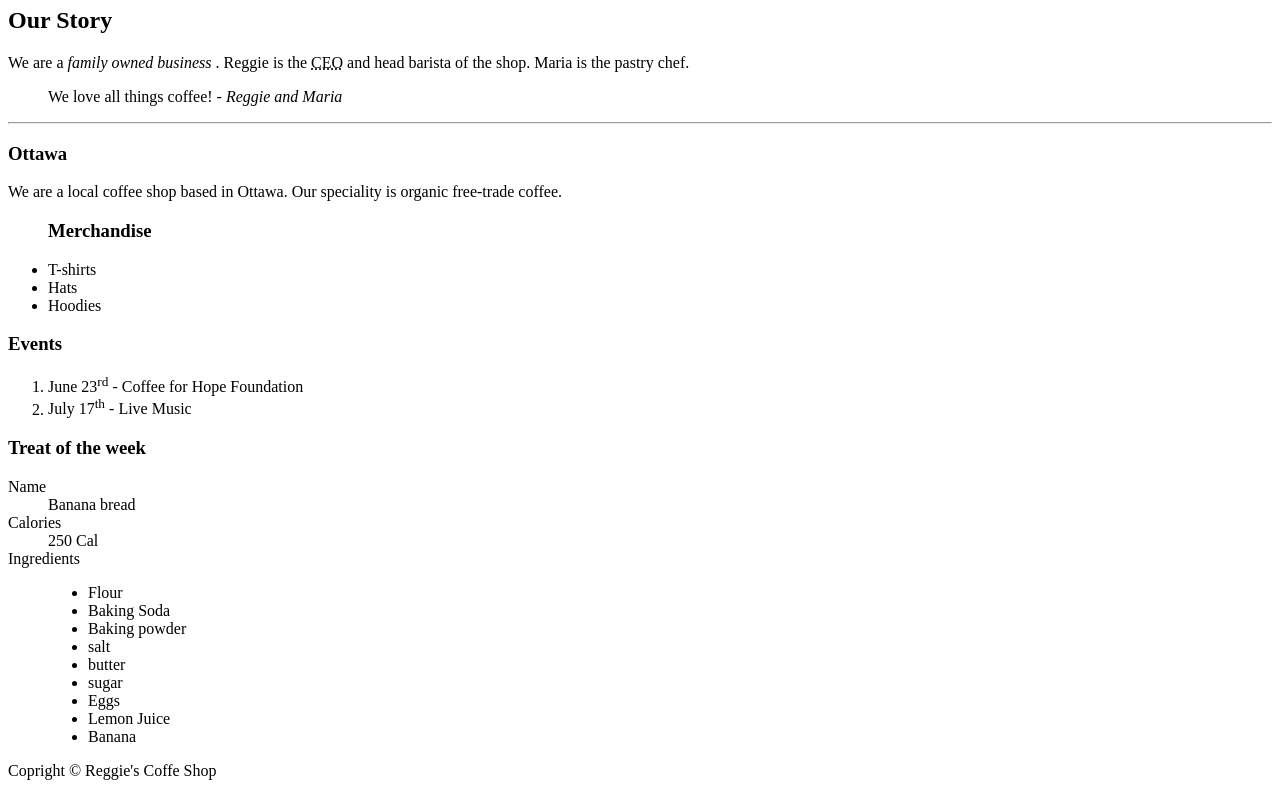
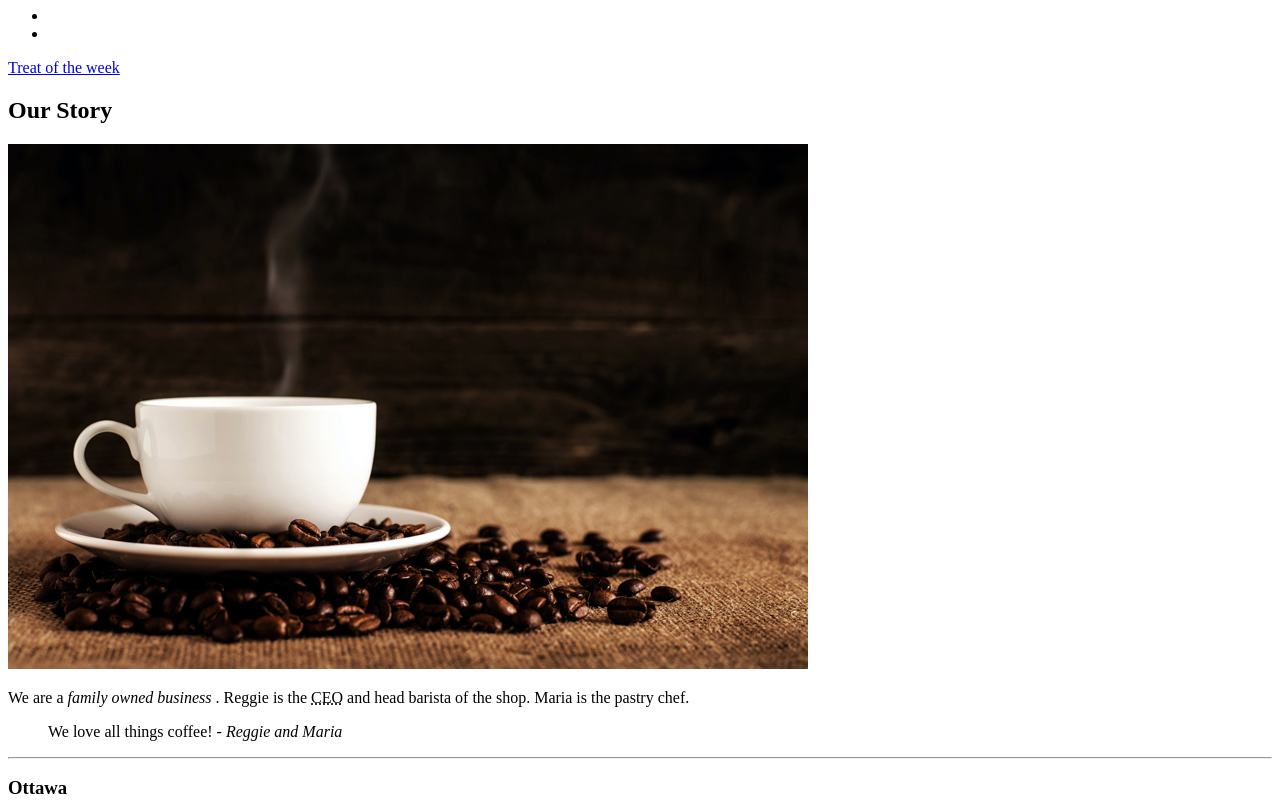
Before and after one commit to seck0011/seck0011.github.io, a plain HTML site: page week 4/index.html in a window 1280 px wide. Shown: the part 73-880 px from the top of the page. Drawn offline with Linux system fonts and the light colour scheme.

Commit message:
Adds links and contact page

```diff
--- a/week 4/index.html
+++ b/week 4/index.html
@@ -6,17 +6,34 @@
 </head>
 <body>
     <!--This is an html comment-->
+
+<!--
+    shift will indent - Shift + tab will indent backwards.
+    ctrl + left/right arrows move to start adn end of the line.
+    ctrl up/down arrows move to start or end of page
+ -->
+
     <!-- Site Header-->
     <header>
         <!-- The h1 is the most important header-->
         <h1>Reggie's coffie shop</h1>
+        <nav>
+            <ul>
+                <li><a href="index.html"></a> </li>
+                <li> <a href="contact.html"></a></li>
+            </ul>
+        </nav>
 
     </header>
     <!-- starting main content of the page-->
     <main>
+        <!--  Adding an on page link -->
+        <a href="treatofweek">Treat of the week</a>
         <!--article of the page. This can be used as a stand alone-->
     <article>
         <h2> Our Story</h2>
+        <!-- Adding an image -->
+        <img src="images/coffee-shop.jpg" title="coffe cup on pile of coffee beans" alt="coffee cup on pile of coffee beans">
         <p>
             We are a <em> family owned business</em> . Reggie is the <abbr title="Chief Executive Officer">CEO</abbr> and head barista of the shop. Maria is the pastry chef.
         </p>
@@ -72,6 +89,8 @@
             </ul>
         </dd>
     </dl>
+    <!-- Adding an external link -->
+    <a href="https://www.simplyrecipes.com/recipes/banana_bread/" target="_blank">Get the recipe</a>
     <!-- site footer -->
     <footer>
         Copright &copy; Reggie's Coffe Shop
```
Also changed, not shown: week 4/contact.html (added), week 4/images/coffee-shop.jpg (added).
